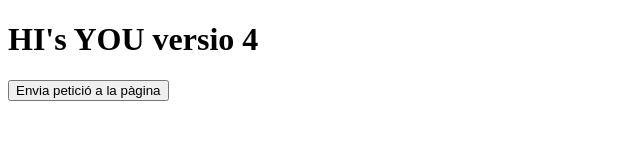
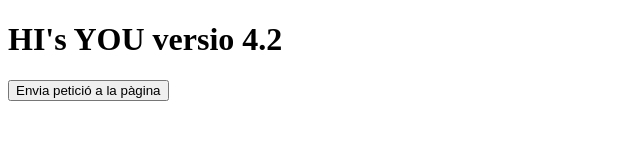
Before and after one commit to PereAntoni/jocGimnesia, a website: page public/index.html in a window 1280 px wide. Shown: the full height of the page, 0-640 px from the left. Drawn offline with nearby package versions, Linux system fonts and the light colour scheme.

Commit message:
versio 4.1

```diff
--- a/public/index.html
+++ b/public/index.html
@@ -16,7 +16,7 @@ $(document).ready(function(){
   <title>pràctiquesº</title>
 </head>
 <body>
-  <h1>HI's YOU versio 4</h1>
+  <h1>HI's YOU versio 4.2</h1>
 <button>Envia petició a la pàgina</button>
 </body>
 </html>
```
